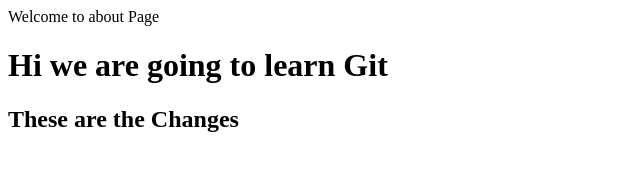
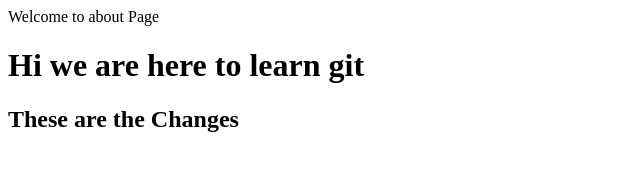
Before and after one commit to kannu9007/git-tutorial, a plain HTML site: page about.html in a window 1280 px wide. Shown: the whole page, without its empty margins (0-640 px from the left). Drawn offline with Linux system fonts and the light colour scheme.

Commit message:
commiting about

```diff
--- a/about.html
+++ b/about.html
@@ -8,7 +8,7 @@
 </head>
 <body>
     <p1?>Welcome to about Page</p1>
-    <h1>Hi we are going to learn Git</h1>
+    <h1>Hi we are here to learn git</h1>
     <h2>These are the Changes</h2>
 </body>
 </html>
```
